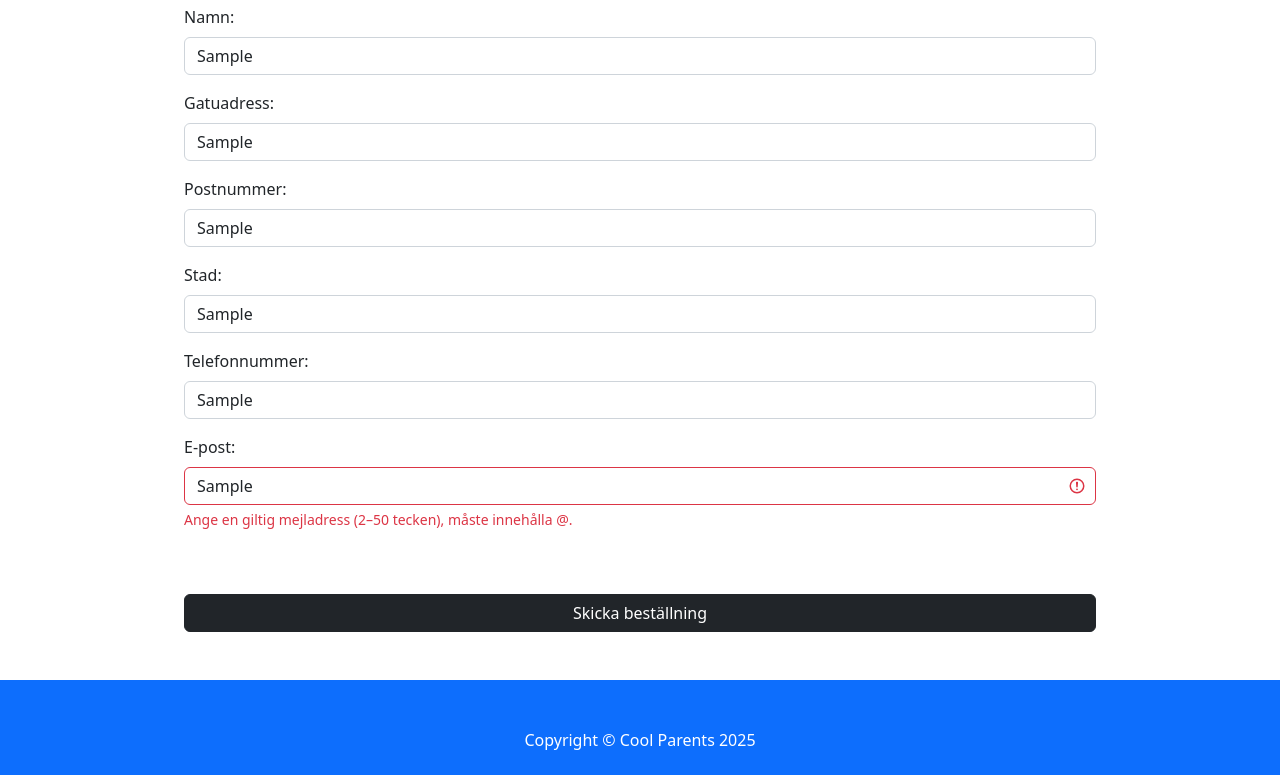
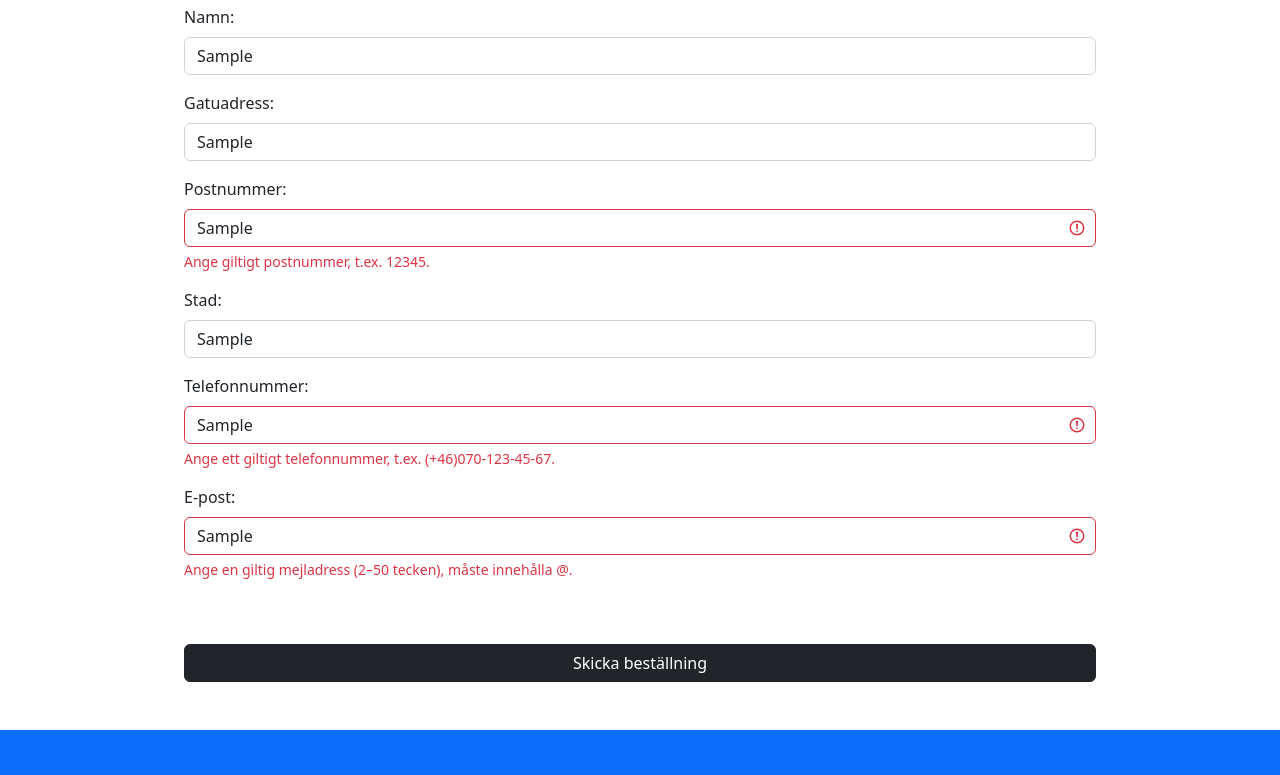
Before and after one commit to EmilForzberg/EmilForzberg.github.io, a plain HTML site: page product.html in a window 1280 px wide. Both pictures are taken after typing "Sample", "Sample", "Sample", "Sample", "Sample", "Sample" into the empty fields and a click on the button "Skicka beställning". Shown: the part 1190-1965 px from the top of the page. Drawn offline with nearby package versions, Linux system fonts and the light colour scheme.

Commit message:
Nu borde hela formuläret fungera som det ska. Det finns säkert sätt man kan förbättra det på, men skulle vilja påstå att det uppfyller kraven som ingår i uppgiften i alla fal..

```diff
--- a/js/scripts.js
+++ b/js/scripts.js
@@ -41,6 +41,14 @@
           const address = document.getElementById("address");
           const city = document.getElementById("city");
           const email = document.getElementById("email");
+          const zipcode = document.getElementById("zipcode");
+          const phone = document.getElementById("phone")
+
+          // Reguljära Uttryck (kallas Regex - best practice)
+          const zipcodeRegex = /^\d{5}$/;
+          const phoneRegex = /^[0-9\-()+ ]{9,50}$/;
+
+
 
           // Namn
           if (name.value.length < 2 || name.value.length > 50) {
@@ -74,6 +82,22 @@
             email.classList.remove("is-invalid");
           }
 
+          // Postnummer
+          if (!zipcodeRegex.test(zipcode.value)) {
+            zipcode.classList.add("is-invalid");
+            valid = false;
+          } else {
+            zipcode.classList.remove("is-invalid");
+          }
+
+          // Telefonnummer
+          if (!phoneRegex.test(phone.value)) {
+            phone.classList.add("is-invalid");
+            valid = false;
+          } else {
+            phone.classList.remove("is-invalid");
+          }
+
           if (valid) {
             alert("Tack för din beställning!");
             form.reset();
--- a/product.html
+++ b/product.html
@@ -71,7 +71,7 @@
       <div class="mb-3">
         <label for="zipcode" class="form-label">Postnummer:</label>
         <input type="text" class="form-control" id="zipcode" required />
-        <div class="invalid-feedback">Ange giltigt postnummer, t.ex. 123 45.</div>
+        <div class="invalid-feedback">Ange giltigt postnummer, t.ex. 12345.</div>
       </div>
 
       <div class="mb-3">
@@ -83,7 +83,7 @@
       <div class="mb-3">
         <label for="phone" class="form-label">Telefonnummer:</label>
         <input type="text" class="form-control" id="phone" required />
-        <div class="invalid-feedback">Ange ett giltigt telefonnummer.</div>
+        <div class="invalid-feedback">Ange ett giltigt telefonnummer, t.ex. (+46)070-123-45-67.</div>
       </div>
 
       <div class="mb-3">
```
